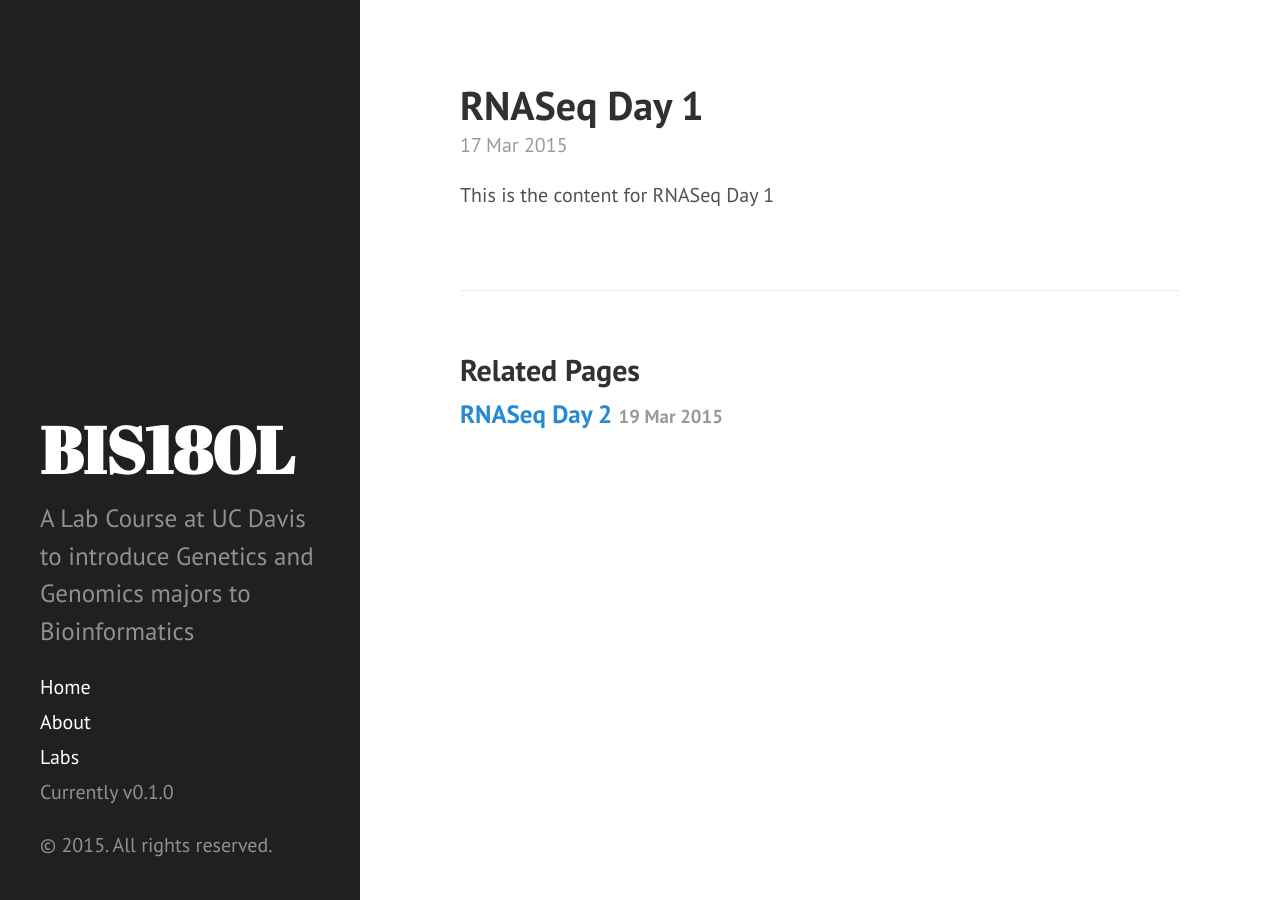
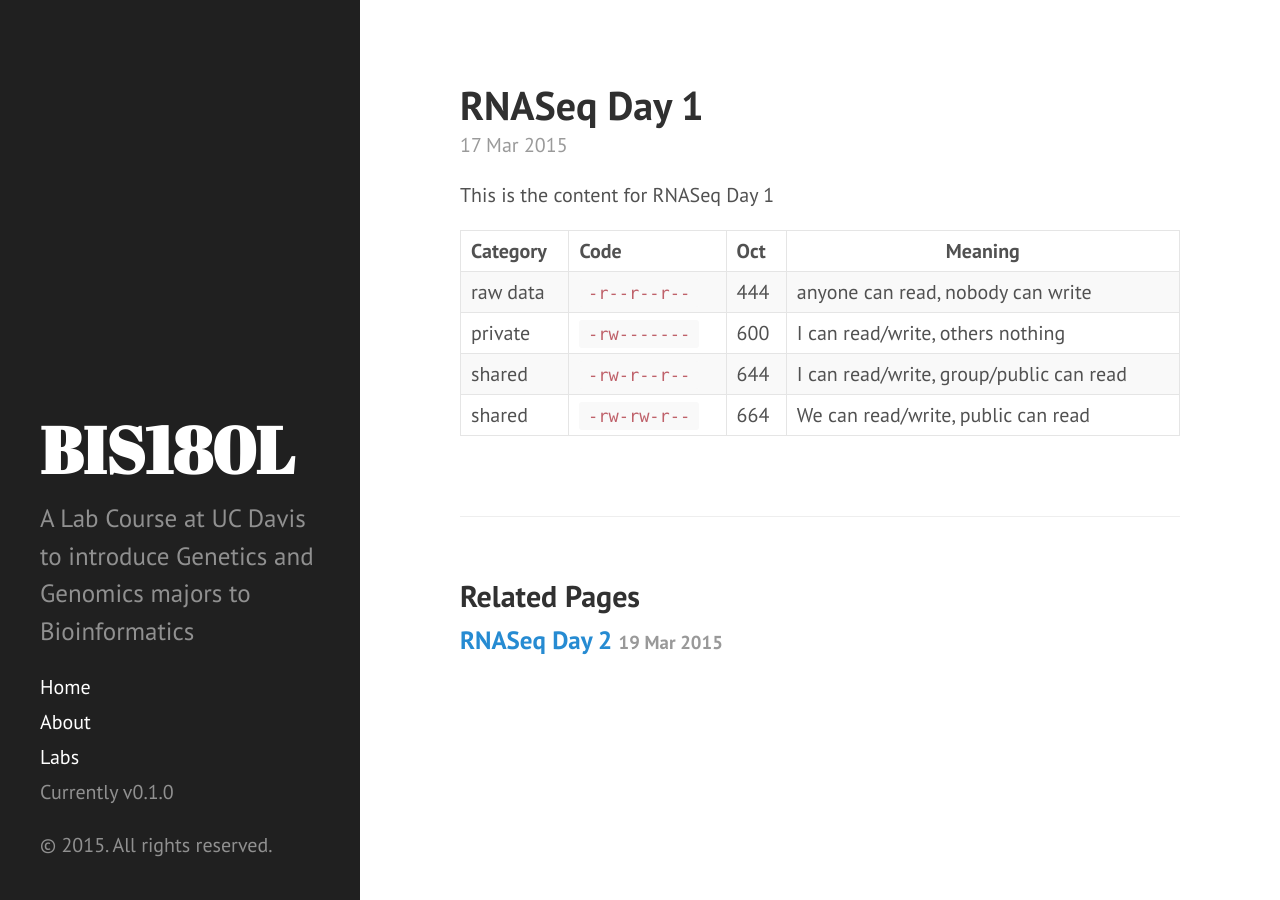
Before and after one commit to rjcmarkelz/BIS180L_web, a Jekyll site: the page built from _posts/2015-03-17-rnaseq-day-1.md, in a window 1280 px wide. Built offline with Jekyll 4.4.1, drawn with Linux system fonts in a browser that asks for light colours; Markdown is read by kramdown in place of the engine named in the settings.

Commit message:
testing tables

```diff
--- a/_posts/2015-03-17-rnaseq-day-1.md
+++ b/_posts/2015-03-17-rnaseq-day-1.md
@@ -7,3 +7,11 @@ tags:
 - rnaseq
 ---
 This is the content for {{ page.title }}
+
+
+| Category   | Code         | Oct | Meaning
+|:-----------|:-------------|:----|-----------------------------------------
+| raw data   | `-r--r--r--` | 444 | anyone can read, nobody can write
+| private    | `-rw-------` | 600 | I can read/write, others nothing
+| shared     | `-rw-r--r--` | 644 | I can read/write, group/public can read
+| shared     | `-rw-rw-r--` | 664 | We can read/write, public can read
```
